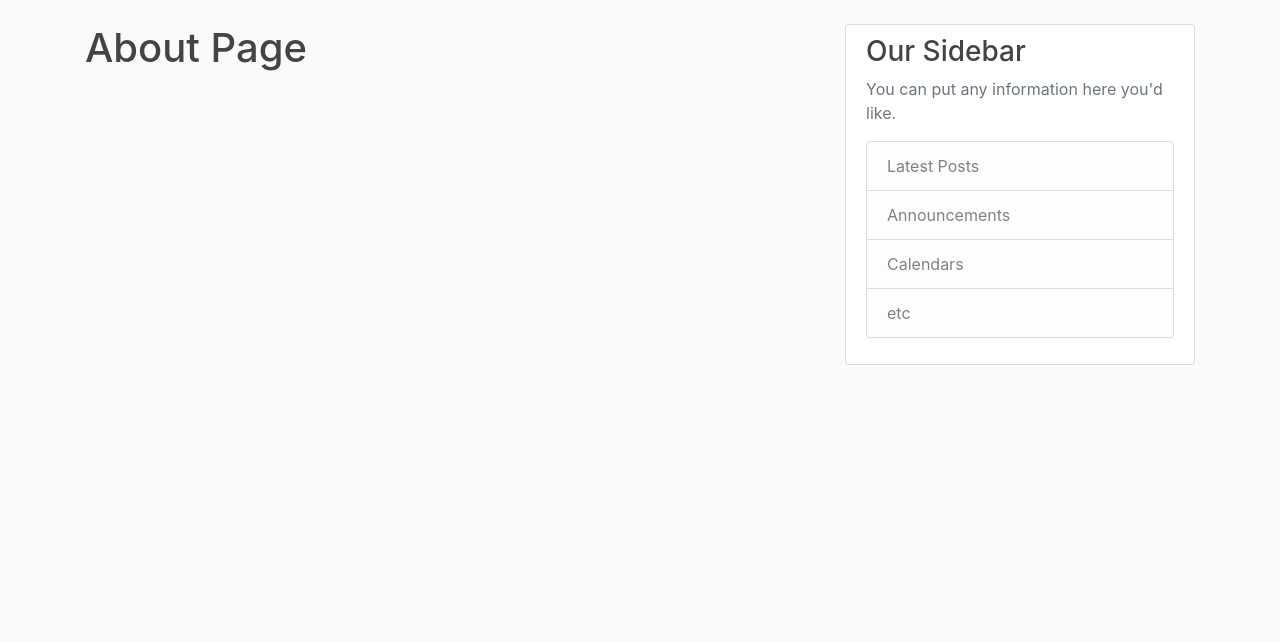
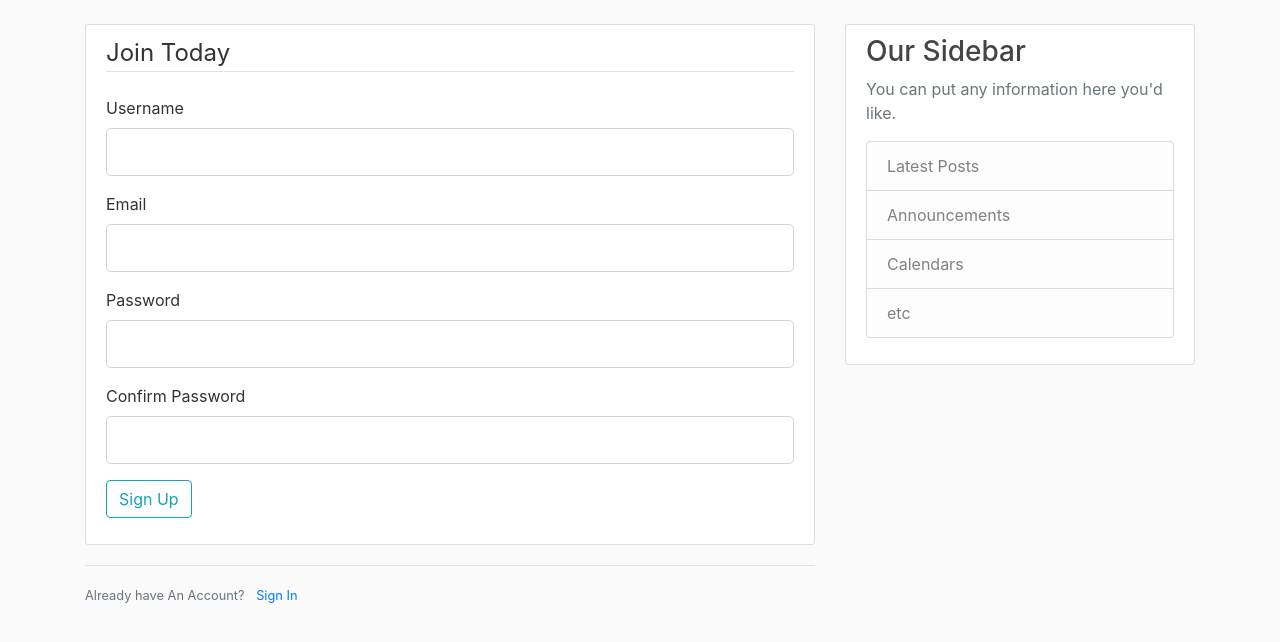
Before and after one commit to rcortezk9/Flask_blog, a Flask app: page /register in a window 1280 px wide. Shown: the part 56-698 px from the top of the page. Run offline with Flask 2, Linux system fonts and the light colour scheme; some libraries are stand-ins or nearby versions.

Commit message:
Created the reg and login form Alert when successful

```diff
--- a/flaskblog.py
+++ b/flaskblog.py
@@ -1,4 +1,4 @@
-from flask import Flask, render_template, url_for
+from flask import Flask, render_template, url_for, flash, redirect
 from forms import RegistrationForm, LoginForm
 app = Flask(__name__)
 
@@ -28,9 +28,12 @@ def home():
 def about():
     return render_template('about.html', title='About')
 
-@app.route('/register')
+@app.route('/register', methods=['GET', 'POST'])
 def register():
     form = RegistrationForm()
+    if form.validate_on_submit():
+        flash(f'Account created for {form.username.data}!', 'success')
+        return redirect(url_for('home'))
     return render_template('register.html', title='Register', form=form)
 
 @app.route('/login')
--- a/templates/layout.html
+++ b/templates/layout.html
@@ -39,7 +39,16 @@
     <main role="main" class="container">
       <div class="row">
         <div class="col-md-8">
-          {% block content %}{% endblock %}
+            {% with messages = get_flashed_messages(with_categories=true) %}
+                {%  if messages %}
+                    {% for category, message in messages %}
+                        <div class="alert alert-{{ category }}">
+                            {{ message }}
+                        </div>
+                    {% endfor %}
+                {% endif %}
+            {% endwith %}
+            {% block content %}{% endblock %}
         </div>
         <div class="col-md-4">
           <div class="content-section">
--- a/templates/register.html
+++ b/templates/register.html
@@ -1,6 +1,36 @@
 {% extends "layout.html" %}
 {% block content %}
 
-   <h1>About Page</h1>
-
+   <div class="content-section">
+       <form method="POST" action="">
+           {{ form.hidden_tag() }}
+           <field class="form-group">
+               <legend class="border-bottom mb-4">Join Today</legend>
+               <div class="form-group">
+                   {{ form.username.label(class="form-control-label") }}
+                   {{ form.username(class="form-control form-control-lg") }}
+               </div>
+               <div class="form-group">
+                   {{ form.email.label(class="form-control-label") }}
+                   {{ form.email(class="form-control form-control-lg") }}
+               </div>
+               <div class="form-group">
+                   {{ form.password.label(class="form-control-label") }}
+                   {{ form.password(class="form-control form-control-lg") }}
+               </div>
+               <div class="form-group">
+                   {{ form.confirm_password.label(class="form-control-label") }}
+                   {{ form.confirm_password(class="form-control form-control-lg") }}
+               </div>
+           </field>
+           <div class="form-group">
+               {{ form.submit(class="btn btn-outline-info") }}
+           </div>
+       </form>
+   </div>
+    <div class="border-top pt-3">
+        <small class="text-muted">
+            Already have An Account? <a href="{{ url_for('login') }}" class="ml-2">Sign In</a>
+        </small>
+    </div>
 {% endblock content %}
```
